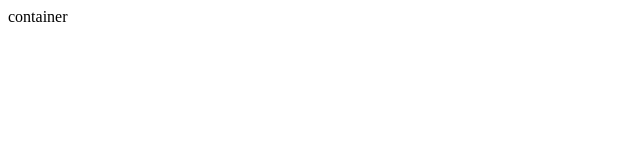
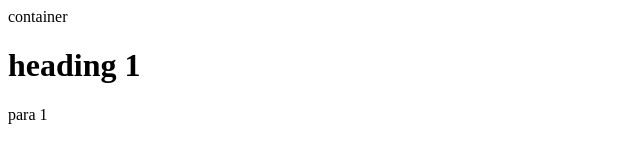
Before and after one commit to JashHider/uddin-2, a plain HTML site: page index.html in a window 1280 px wide. Shown: the whole page, without its empty margins (0-640 px from the left). Drawn offline with Linux system fonts and the light colour scheme.

Commit message:
new heading and para

```diff
--- a/index.html
+++ b/index.html
@@ -8,5 +8,7 @@
 </head>
 <body>
     <div>container</div>
+    <h1>heading 1</h1>
+    <p>para 1</p>
 </body>
 </html>
```
